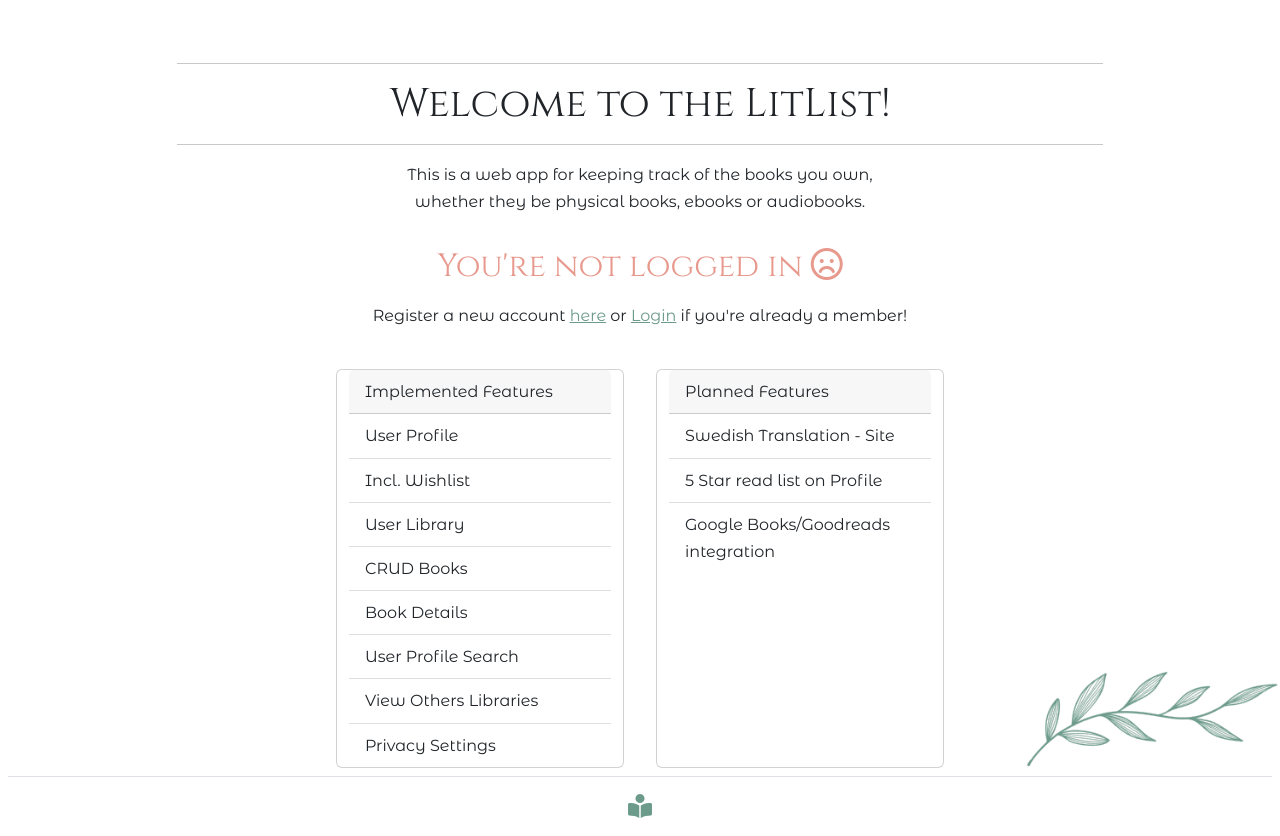
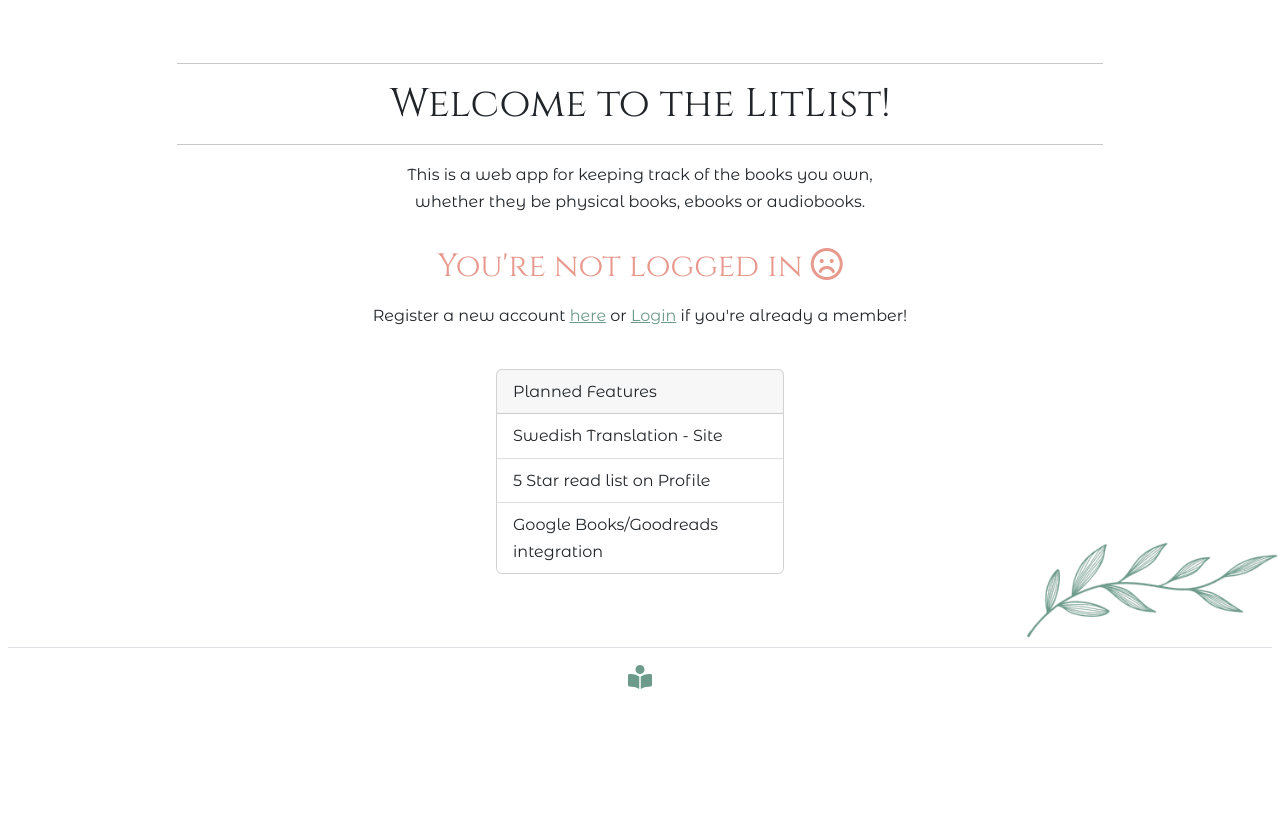
Before and after one commit to ArcLiz/the-library-app, a Django app: page / in a window 1280 px wide. Shown: the part 85-921 px from the top of the page. After the commit the page ends 774 px from the top, so only its background shows below. Run offline with Django 3.2, Linux system fonts and the light colour scheme; some libraries are stand-ins or nearby versions; some web fonts are replaced.

Commit message:
Fix index page content

```diff
--- a/templates/index.html
+++ b/templates/index.html
@@ -22,23 +22,7 @@
     </div>
     <div class="row mt-4">
         <div class="col-md-10 offset-md-1">
-            <div class="row d-flex justify-content-center">
-                <div class="card me-3" style="width: 18rem;">
-                    <div class="card-header">
-                    Implemented Features
-                    </div>
-                    <ul class="list-group list-group-flush">
-                    <li class="list-group-item">User Profile</li>
-                    <li class="list-group-item">Incl. Wishlist</li>
-                    <li class="list-group-item">User Library</li>
-                    <li class="list-group-item">CRUD Books</li>
-                    <li class="list-group-item">Book Details</li>
-                    <li class="list-group-item">User Profile Search</li>
-                    <li class="list-group-item">View Others Libraries</li>
-                    <li class="list-group-item">Privacy Settings</li>
-                    </ul>
-                </div>
-                <div class="card ms-3" style="width: 18rem;">
+                <div class="card mx-auto" style="width: 18rem;">
                 <div class="card-header">
                 Planned Features
                 </div>
@@ -51,6 +35,5 @@
         </div>
     </div>
 </div>
-</div>
 
 {% endblock %}
```
Also changed, not shown: README.md. Lines whose indentation alone changed are shown as unchanged.
